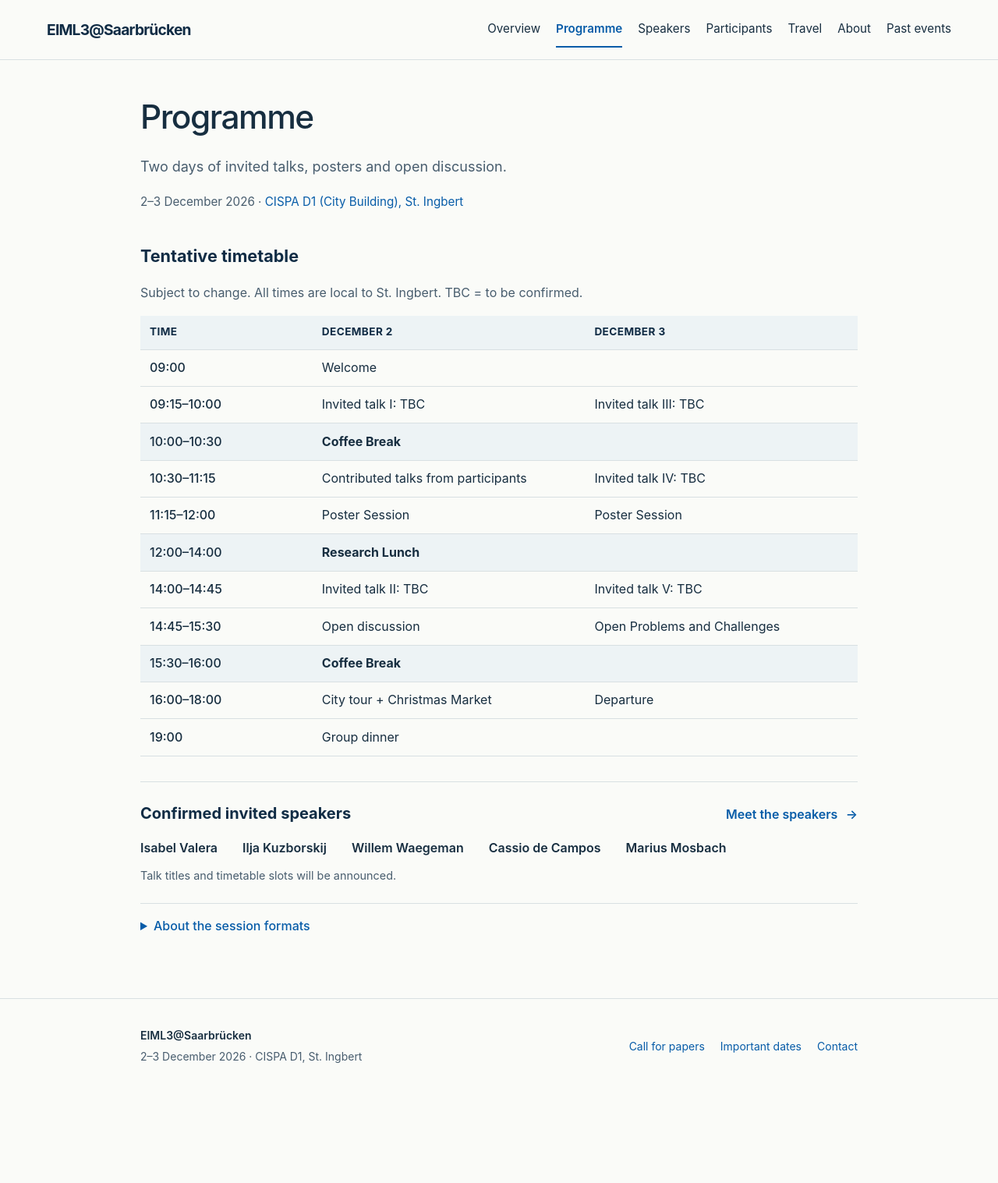
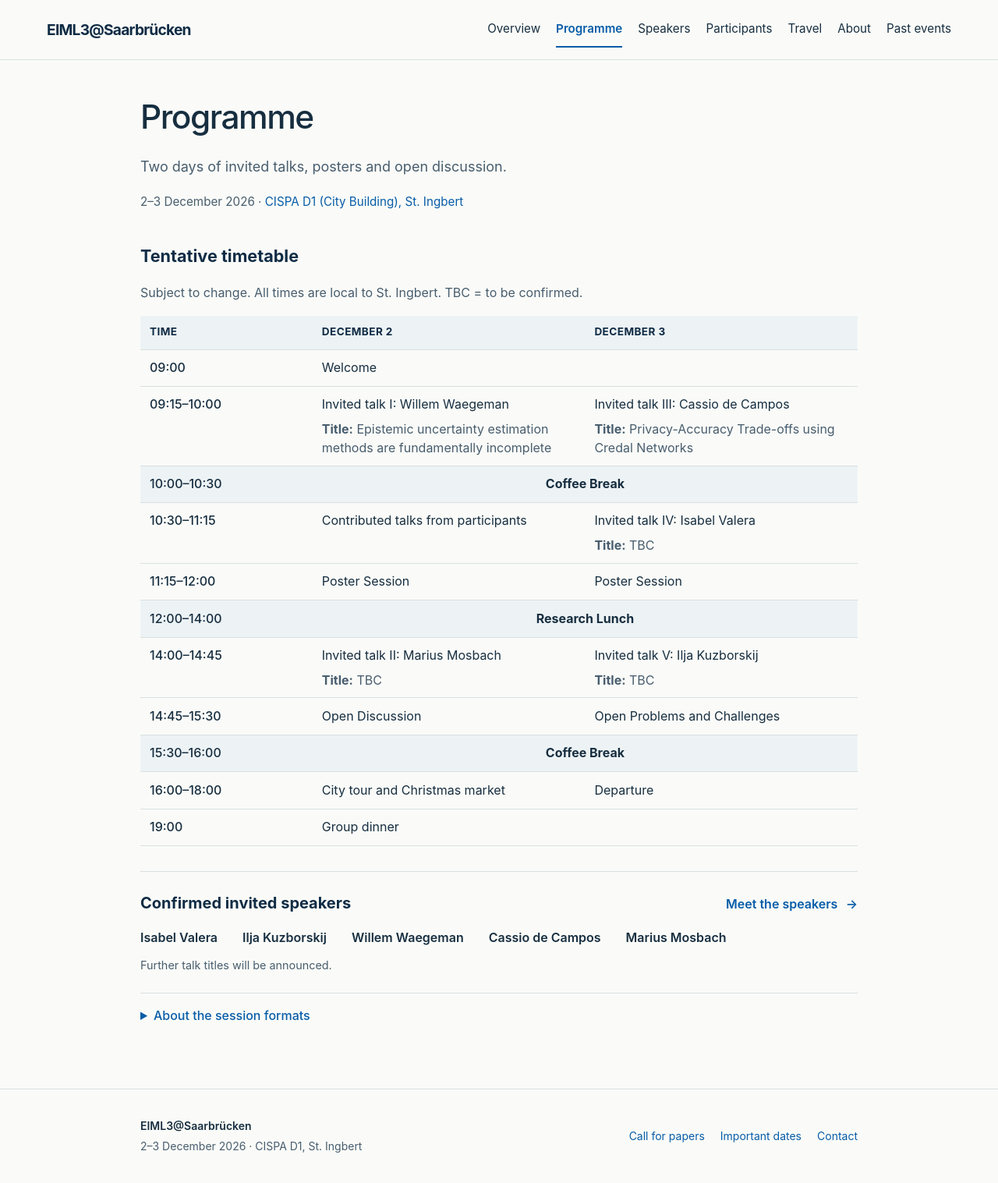
Before and after one commit to epistemic-intelligence-in-ml/epistemic-intelligence-in-ml.github.io, a Jekyll site: the page built from schedule.md, in a window 1280 px wide. Shown: the whole page at 78% size. Built offline with Jekyll 4.4.1, drawn with Linux system fonts in a browser that asks for light colours; before the commit the page ends 1402 px from its top, so only the background shows below that.

Commit message:
Update workshop timetable with speaker assignments and talk titles

```diff
--- a/_data/timetable.yml
+++ b/_data/timetable.yml
@@ -1,4 +1,4 @@
-# Tentative timetable. Blank day_2 entries are intentionally left unspecified.
+# Tentative timetable. Shared sessions span both days; other blank cells are unspecified.
 days:
   - "December 2"
   - "December 3"
@@ -8,15 +8,19 @@ rows:
     day_1: "Welcome"
     day_2: ""
   - time: "09:15–10:00"
-    day_1: "Invited talk I: TBC"
-    day_2: "Invited talk III: TBC"
+    day_1: "Invited talk I: Willem Waegeman"
+    day_1_title: "Epistemic uncertainty estimation methods are fundamentally incomplete"
+    day_2: "Invited talk III: Cassio de Campos"
+    day_2_title: "Privacy-Accuracy Trade-offs using Credal Networks"
   - time: "10:00–10:30"
     day_1: "Coffee Break"
     day_2: ""
     break: true
+    shared: true
   - time: "10:30–11:15"
     day_1: "Contributed talks from participants"
-    day_2: "Invited talk IV: TBC"
+    day_2: "Invited talk IV: Isabel Valera"
+    day_2_title: "TBC"
   - time: "11:15–12:00"
     day_1: "Poster Session"
     day_2: "Poster Session"
@@ -24,18 +28,22 @@ rows:
     day_1: "Research Lunch"
     day_2: ""
     break: true
+    shared: true
   - time: "14:00–14:45"
-    day_1: "Invited talk II: TBC"
-    day_2: "Invited talk V: TBC"
+    day_1: "Invited talk II: Marius Mosbach"
+    day_1_title: "TBC"
+    day_2: "Invited talk V: Ilja Kuzborskij"
+    day_2_title: "TBC"
   - time: "14:45–15:30"
-    day_1: "Open discussion"
+    day_1: "Open Discussion"
     day_2: "Open Problems and Challenges"
   - time: "15:30–16:00"
     day_1: "Coffee Break"
     day_2: ""
     break: true
+    shared: true
   - time: "16:00–18:00"
-    day_1: "City tour + Christmas Market"
+    day_1: "City tour and Christmas market"
     day_2: "Departure"
   - time: "19:00"
     day_1: "Group dinner"
--- a/_includes/timetable.html
+++ b/_includes/timetable.html
@@ -17,8 +17,12 @@
 {% for row in site.data.timetable.rows %}
         <tr{% if row.break %} class="timetable-break"{% endif %}>
           <th scope="row">{{ row.time | escape }}</th>
-          <td>{% if row.break %}<strong>{{ row.day_1 | escape }}</strong>{% else %}{{ row.day_1 | escape }}{% endif %}</td>
-          <td>{{ row.day_2 | escape }}</td>
+{% if row.shared %}
+          <td colspan="2" class="timetable-shared"><strong>{{ row.day_1 | escape }}</strong></td>
+{% else %}
+          <td>{% if row.break %}<strong>{{ row.day_1 | escape }}</strong>{% else %}{{ row.day_1 | escape }}{% endif %}{% if row.day_1_title %}<span class="timetable-talk-title"><strong>Title:</strong> {{ row.day_1_title | escape }}</span>{% endif %}</td>
+          <td>{{ row.day_2 | escape }}{% if row.day_2_title %}<span class="timetable-talk-title"><strong>Title:</strong> {{ row.day_2_title | escape }}</span>{% endif %}</td>
+{% endif %}
         </tr>
 {% endfor %}
       </tbody>
--- a/assets/css/landing.css
+++ b/assets/css/landing.css
@@ -97,6 +97,8 @@ table.timetable { table-layout: fixed; min-width: 36rem; margin: 0; font-size: 1
 .timetable th:first-child { width: 24%; }
 .timetable tbody th { background: transparent; color: var(--text); font-size: 1rem; font-weight: 500; letter-spacing: 0; text-transform: none; white-space: nowrap; }
 .timetable .timetable-break { background: var(--bg-alt); }
+.timetable .timetable-shared { text-align: center; }
+.timetable-talk-title { display: block; margin-top: .4rem; color: var(--muted); line-height: 1.5; }
 .venue-introduction { display: grid; grid-template-columns: 1fr 1fr; gap: 4rem; margin-top: 2rem; }
 .city-photo { margin: 2rem 0; }
 .city-photo img { display: block; width: 100%; height: auto; border-radius: 4px; }
--- a/schedule.md
+++ b/schedule.md
@@ -16,7 +16,7 @@ permalink: /schedule/
     <li>{{ speaker.name | escape }}</li>
 {% endfor %}
   </ul>
-  <p class="speaker-schedule-note">Talk titles and timetable slots will be announced.</p>
+  <p class="speaker-schedule-note">Further talk titles will be announced.</p>
 </section>
 
 <details class="programme-details">
```
Also changed, not shown: invited-talks.md (+1 -1 lines), 3 other files.
